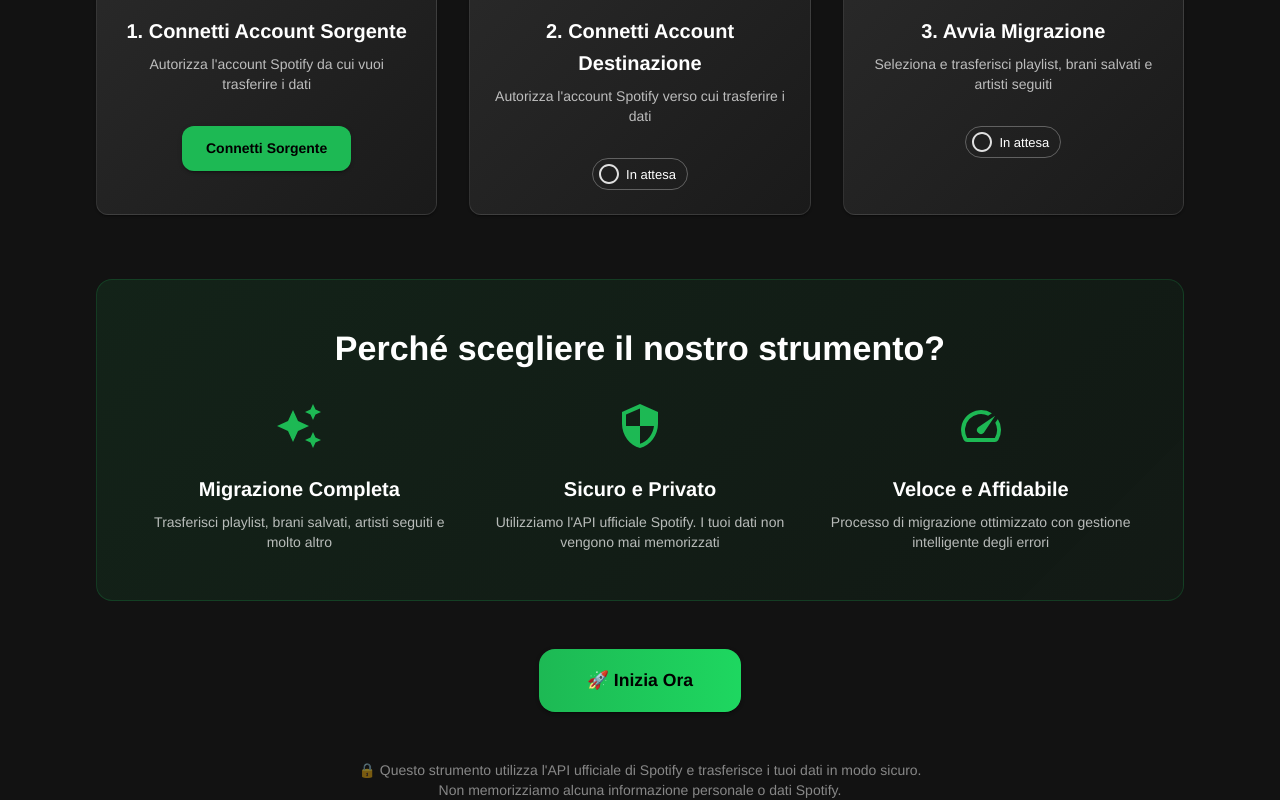
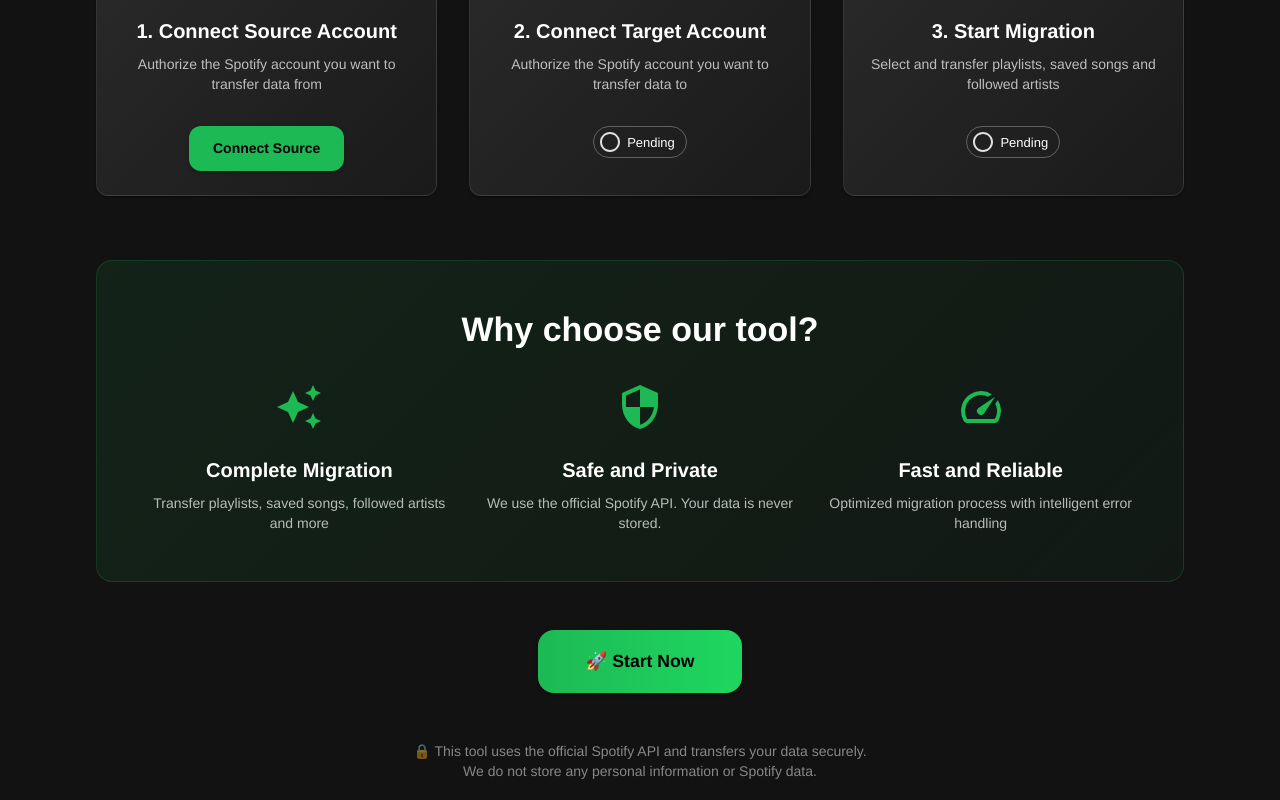
Before and after one commit to gomgo-github/spotify-migration-tool-english, a React (Vite) app in the folder client/: page / in a window 1280 px wide. Shown: the part 480-1280 px from the top of the page. Built offline with nearby package versions, Linux system fonts and the light colour scheme; no server answers.

Commit message:
Home Updated

```diff
--- a/client/src/pages/Home.jsx
+++ b/client/src/pages/Home.jsx
@@ -24,46 +24,46 @@
 
   const steps = [
     {
-      title: '1. Connetti Account Sorgente',
-      description: 'Autorizza l\'account Spotify da cui vuoi trasferire i dati',
+      title: '1. Connect Source Account',
+      description: 'Authorize the Spotify account you want to transfer data from',
       icon: <MusicNoteIcon sx={{ fontSize: 40, color: '#1DB954' }} />,
       completed: sourceAuthenticated,
       action: !sourceAuthenticated ? () => navigate('/auth/source') : null,
-      buttonText: 'Connetti Sorgente'
+      buttonText: 'Connect Source'
     },
     {
-      title: '2. Connetti Account Destinazione',
-      description: 'Autorizza l\'account Spotify verso cui trasferire i dati',
+      title: '2. Connect Target Account',
+      description: 'Authorize the Spotify account you want to transfer data to',
       icon: <SwapHorizIcon sx={{ fontSize: 40, color: '#1DB954' }} />,
       completed: destAuthenticated,
       action: sourceAuthenticated && !destAuthenticated ? () => navigate('/auth/destination') : null,
-      buttonText: 'Connetti Destinazione'
+      buttonText: 'Connect Target'
     },
     {
-      title: '3. Avvia Migrazione',
-      description: 'Seleziona e trasferisci playlist, brani salvati e artisti seguiti',
+      title: '3. Start Migration',
+      description: 'Select and transfer playlists, saved songs and followed artists',
       icon: <QueueMusicIcon sx={{ fontSize: 40, color: '#1DB954' }} />,
       completed: sourceAuthenticated && destAuthenticated,
       action: sourceAuthenticated && destAuthenticated ? () => navigate('/preview') : null,
-      buttonText: 'Inizia Migrazione'
+      buttonText: 'Start Migration'
     }
   ];
 
   const features = [
     {
       icon: <AutoAwesomeIcon sx={{ fontSize: 48, color: '#1DB954' }} />,
-      title: 'Migrazione Completa',
-      description: 'Trasferisci playlist, brani salvati, artisti seguiti e molto altro'
+      title: 'Complete Migration',
+      description: 'Transfer playlists, saved songs, followed artists and more'
     },
     {
       icon: <SecurityIcon sx={{ fontSize: 48, color: '#1DB954' }} />,
-      title: 'Sicuro e Privato',
-      description: 'Utilizziamo l\'API ufficiale Spotify. I tuoi dati non vengono mai memorizzati'
+      title: 'Safe and Private',
+      description: 'We use the official Spotify API. Your data is never stored.'
     },
     {
       icon: <SpeedIcon sx={{ fontSize: 48, color: '#1DB954' }} />,
-      title: 'Veloce e Affidabile',
-      description: 'Processo di migrazione ottimizzato con gestione intelligente degli errori'
+      title: 'Fast and Reliable',
+      description: 'Optimized migration process with intelligent error handling'
     }
   ];
 
@@ -103,7 +103,7 @@
             lineHeight: 1.4
           }}
         >
-          Trasferisci facilmente playlist, brani salvati e artisti seguiti tra account Spotify diversi
+          Easily transfer playlists, saved songs, and followed artists between different Spotify accounts
         </Typography>
 
         {/* Progress Bar */}
@@ -192,7 +192,7 @@
                 ) : (
                   <Chip
                     icon={step.completed ? <CheckCircleIcon /> : <RadioButtonUncheckedIcon />}
-                    label={step.completed ? "Completato" : "In attesa"}
+                    label={step.completed ? "Completed" : "Pending"}
                     color={step.completed ? "success" : "default"}
                     variant={step.completed ? "filled" : "outlined"}
                   />
@@ -221,7 +221,7 @@
           fontWeight="700"
           sx={{ mb: 4 }}
         >
-          Perché scegliere il nostro strumento?
+          Why choose our tool?
         </Typography>
 
         <Grid container spacing={4}>
@@ -266,7 +266,7 @@
               transition: 'all 0.3s ease'
             }}
           >
-            🚀 Inizia Ora
+            🚀 Start Now
           </Button>
         ) : sourceAuthenticated && !destAuthenticated ? (
           <Button
@@ -283,7 +283,7 @@
               color: 'black'
             }}
           >
-            Connetti Account Destinazione
+            Connect Target Account
           </Button>
         ) : sourceAuthenticated && destAuthenticated ? (
           <Button
@@ -300,15 +300,15 @@
               color: 'black'
             }}
           >
-            ✨ Continua alla Migrazione
+            ✨ Continue to Migrate
           </Button>
         ) : null}
       </Box>
 
       <Box sx={{ mt: 6, textAlign: 'center' }}>
         <Typography variant="body2" color="text.secondary" sx={{ opacity: 0.7 }}>
-          🔒 Questo strumento utilizza l'API ufficiale di Spotify e trasferisce i tuoi dati in modo sicuro.<br/>
-          Non memorizziamo alcuna informazione personale o dati Spotify.
+          🔒 This tool uses the official Spotify API and transfers your data securely.<br/>
+          We do not store any personal information or Spotify data.
         </Typography>
       </Box>
     </Container>
```
